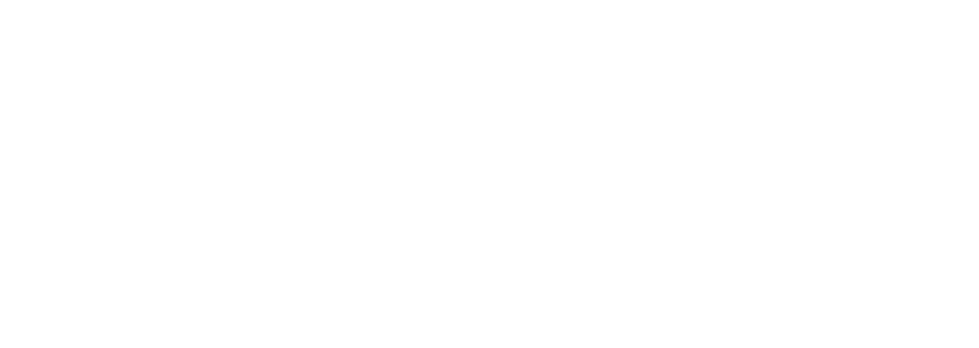
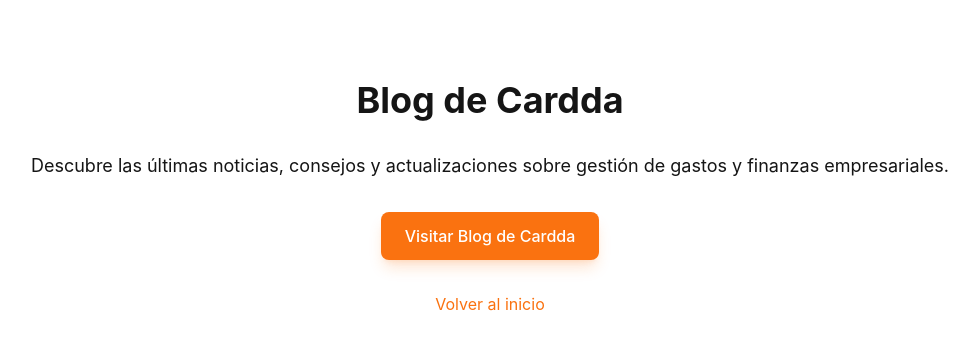
Before and after one commit to Rojas-Comercial/cardda-landing, a React (Vite) app: page /cardda-landing/blog in a window 1280 px wide. Before the commit this address had no page. Shown: the top 348 px of the page, without its empty margins (150-1129 px from the left). Built offline with nearby package versions, Linux system fonts and the light colour scheme; a web font is replaced by a local one.

Commit message:
Add Blog page with link to Cardda blog

```diff
--- a/src/App.tsx
+++ b/src/App.tsx
@@ -4,6 +4,7 @@
 import { ProductPage } from './pages/ProductPage';
 import { ClientsPage } from './pages/ClientsPage';
 import { PricingPage } from './pages/PricingPage';
+import { BlogPage } from './pages/BlogPage';
 
 export function App() {
   return (
@@ -12,6 +13,7 @@
       <Route path="/producto" element={<ProductPage />} />
       <Route path="/clientes" element={<ClientsPage />} />
       <Route path="/precios" element={<PricingPage />} />
+      <Route path="/blog" element={<BlogPage />} />
     </Routes>
   );
 }
--- /dev/null
+++ b/src/pages/BlogPage.tsx
@@ -0,0 +1,27 @@
+import React from 'react';
+
+export function BlogPage() {
+  return (
+    <div className="min-h-screen bg-white text-[#151515] pt-20">
+      <div className="container mx-auto px-4 sm:px-6 lg:px-8">
+        <h1 className="text-4xl font-bold text-center mb-8">Blog de Cardda</h1>
+        <p className="text-center text-lg mb-8">
+          Descubre las últimas noticias, consejos y actualizaciones sobre gestión de gastos y finanzas empresariales.
+        </p>
+        <div className="text-center">
+          <a
+            href="https://blog.cardda.com"
+            target="_blank"
+            rel="noopener noreferrer"
+            className="inline-flex items-center justify-center font-medium transition-colors focus:outline-none focus:ring-2 focus:ring-offset-2 disabled:opacity-50 disabled:pointer-events-none rounded-lg h-12 px-6 text-base bg-[#fa7210] text-white hover:bg-[#e86609] focus:ring-[#fa7210] shadow-lg shadow-[#fa7210]/20"
+          >
+            Visitar Blog de Cardda
+          </a>
+        </div>
+        <div className="text-center mt-8">
+          <a href="/" className="text-[#fa7210] hover:underline">Volver al inicio</a>
+        </div>
+      </div>
+    </div>
+  );
+}
--- a/src/pages/LandingPage.tsx
+++ b/src/pages/LandingPage.tsx
@@ -23,6 +23,9 @@
             </a>
             <a href="/precios" className="text-[#38424e] hover:text-[#151515] transition-colors text-sm font-medium">
               Precios
+            </a>
+            <a href="/blog" className="text-[#38424e] hover:text-[#151515] transition-colors text-sm font-medium">
+              Blog
             </a>
             <a href="https://app.cardda.com/login" className="inline-flex items-center justify-center font-medium transition-colors focus:outline-none focus:ring-2 focus:ring-offset-2 disabled:opacity-50 disabled:pointer-events-none rounded-lg h-9 px-4 text-sm text-[#38424e] hover:bg-[#38424e]/10 hover:text-[#151515]">
               Ingresar
--- a/vite.config.ts
+++ b/vite.config.ts
@@ -5,4 +5,7 @@
 export default defineConfig({
   plugins: [react()],
   base: '/cardda-landing/',
+  server: {
+    historyApiFallback: true,
+  },
 })
```
